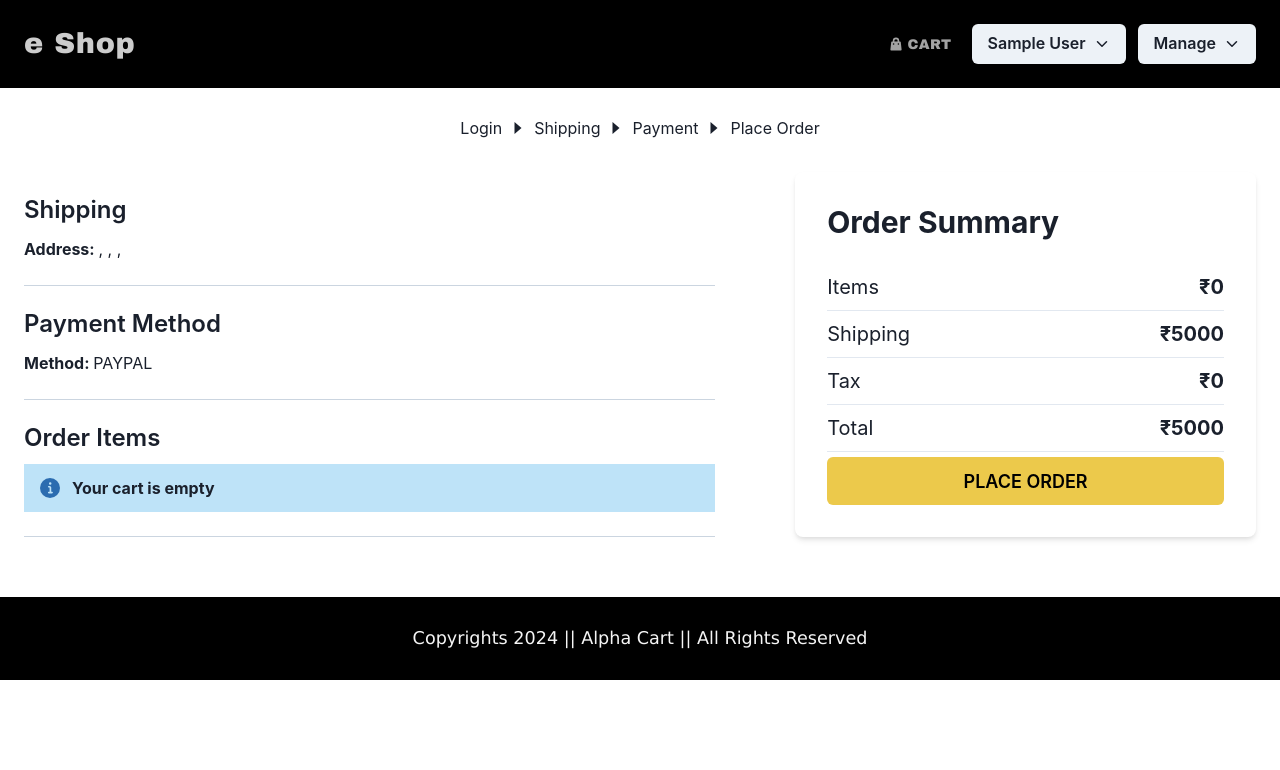
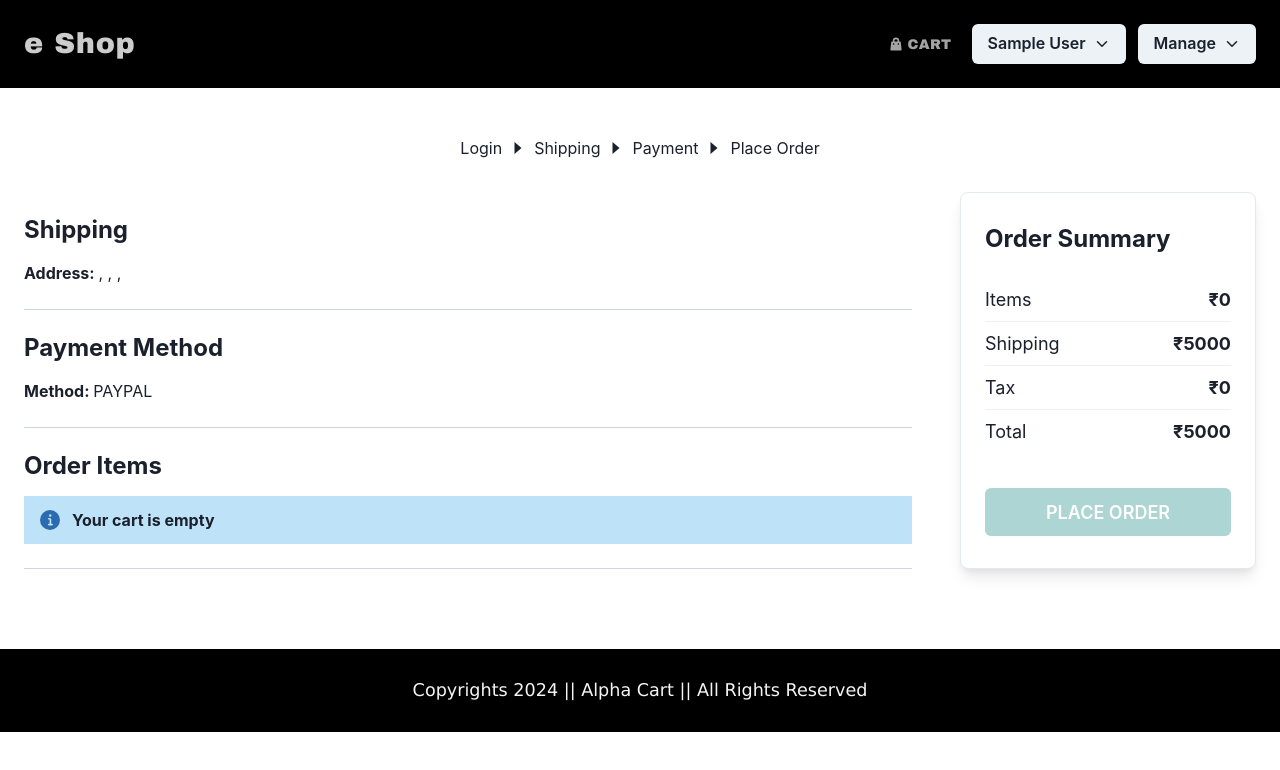
Before and after one commit to SatyamDevGenie/eShop, a React (Create React App) app in the folder frontend/: page /placeorder in a window 1280 px wide. Shown: the top 770 px of the page. Built offline with nearby package versions, Linux system fonts and the light colour scheme; sample sign-in values are in the browser's storage.

Commit message:
Place Order Screen updated

```diff
--- a/frontend/src/screens/PlaceOrderScreen.js
+++ b/frontend/src/screens/PlaceOrderScreen.js
@@ -7,6 +7,8 @@ import {
   Image,
   Link,
   Text,
+  Divider,
+  useColorModeValue,
 } from "@chakra-ui/react";
 import { useEffect } from "react";
 import { useDispatch, useSelector } from "react-redux";
@@ -49,6 +51,7 @@ const PlaceOrderScreen = () => {
       })
     );
   };
+
   useEffect(() => {
     if (!userInfo) {
       navigate("/login");
@@ -59,14 +62,14 @@ const PlaceOrderScreen = () => {
   }, [navigate, success, order, userInfo]);
 
   return (
-    <Flex w="full" direction="column" py="5">
+    <Flex w="full" direction="column" py="10">
       <CheckoutSteps step1 step2 step3 step4 />
-      <Grid templateColumns={{ sm: "1fr", xl: "3fr 2fr" }} gap="20">
-        {/* Column 1 */}
+      <Grid templateColumns={{ base: "1fr", lg: "3fr 1fr" }} gap="12">
+        {/* Column 1 - Order Details */}
         <Flex direction="column">
-          {/* Shipping */}
-          <Box borderBottom="1px" py="6" borderColor="gray.300">
-            <Heading as="h2" mb="3" fontSize="2xl" fontWeight="semibold">
+          {/* Shipping Section */}
+          <Box borderBottom="1px solid" py="6" borderColor="gray.300">
+            <Heading as="h2" mb="4" fontSize="2xl" fontWeight="bold">
               Shipping
             </Heading>
             <Text>
@@ -76,53 +79,52 @@ const PlaceOrderScreen = () => {
             </Text>
           </Box>
 
-          {/* Payment Method */}
-          <Box borderBottom="1px" py="6" borderColor="gray.300">
-            <Heading as="h2" mb="3" fontSize="2xl" fontWeight="semibold">
+          {/* Payment Method Section */}
+          <Box borderBottom="1px solid" py="6" borderColor="gray.300">
+            <Heading as="h2" mb="4" fontSize="2xl" fontWeight="bold">
               Payment Method
             </Heading>
             <Text>
-              <strong>Method: </strong>
-              {cart.paymentMethod.toUpperCase()}
+              <strong>Method: </strong> {cart.paymentMethod.toUpperCase()}
             </Text>
           </Box>
 
-          {/* Order Items */}
-          <Box borderBottom="1px" py="6" borderColor="gray.300">
-            <Heading as="h2" mb="3" fontSize="2xl" fontWeight="semibold">
+          {/* Order Items Section */}
+          <Box borderBottom="1px solid" py="6" borderColor="gray.300">
+            <Heading as="h2" mb="4" fontSize="2xl" fontWeight="bold">
               Order Items
             </Heading>
-            <Box>
             {cart.cartItems.length === 0 ? (
               <Message>Your cart is empty</Message>
             ) : (
-                <Box py="2">
+              <Box>
                 {cart.cartItems.map((item, idx) => (
                   <Flex
                     key={idx}
+                    justifyContent="space-between"
                     alignItems="center"
-                      justifyContent="space-between"
+                    py="4"
                   >
-                      <Flex py="2" alignItems="center">
+                    <Flex alignItems="center">
                       <Image
                         src={item.image}
                         alt={item.name}
                         w="12"
                         h="12"
                         objectFit="cover"
-                          mr="6"
+                        mr="4"
                       />
                       <Link
-                          fontWeight="bold"
-                          fontSize="xl"
                         as={RouterLink}
                         to={`/products/${item.product}`}
+                        fontWeight="bold"
+                        fontSize="lg"
+                        _hover={{ color: "teal.500" }}
                       >
                         {item.name}
                       </Link>
                     </Flex>
-
-                      <Text fontSize="lg" fontWeight="semibold">
+                    <Text fontWeight="semibold" fontSize="lg">
                       {item.qty} x ₹{item.price} = ₹{+item.qty * item.price}
                     </Text>
                   </Flex>
@@ -130,89 +132,71 @@ const PlaceOrderScreen = () => {
               </Box>
             )}
           </Box>
-          </Box>
         </Flex>
 
-        {/* Column 2 */}
+        {/* Column 2 - Order Summary */}
         <Flex
           direction="column"
-          bgColor="white"
+          bgColor={useColorModeValue("white", "gray.700")}
+          shadow="lg"
+          rounded="lg"
+          py="8"
+          px="6"
           justifyContent="space-between"
-          py="8"
-          px="8"
-          shadow="md"
-          rounded="lg"
-          borderColor="gray.300"
+          border="1px solid"
+          borderColor={useColorModeValue("gray.200", "gray.600")}
         >
           <Box>
-            <Heading mb="6" as="h2" fontSize="3xl" fontWeight="bold">
+            <Heading as="h2" fontSize="2xl" fontWeight="bold" mb="6">
               Order Summary
             </Heading>
 
             {/* Items Price */}
-            <Flex
-              borderBottom="1px"
-              py="2"
-              borderColor="gray.200"
-              alignitems="center"
-              justifyContent="space-between"
-            >
-              <Text fontSize="xl">Items</Text>
-              <Text fontWeight="bold" fontSize="xl">
+            <Flex justifyContent="space-between" py="2">
+              <Text fontSize="lg">Items</Text>
+              <Text fontWeight="bold" fontSize="lg">
                 ₹{cart.itemsPrice}
               </Text>
             </Flex>
+            <Divider />
 
             {/* Shipping Price */}
-            <Flex
-              borderBottom="1px"
-              py="2"
-              borderColor="gray.200"
-              alignitems="center"
-              justifyContent="space-between"
-            >
-              <Text fontSize="xl">Shipping</Text>
-              <Text fontWeight="bold" fontSize="xl">
+            <Flex justifyContent="space-between" py="2">
+              <Text fontSize="lg">Shipping</Text>
+              <Text fontWeight="bold" fontSize="lg">
                 ₹{cart.shippingPrice}
               </Text>
             </Flex>
+            <Divider />
 
             {/* Tax Price */}
-            <Flex
-              borderBottom="1px"
-              py="2"
-              borderColor="gray.200"
-              alignitems="center"
-              justifyContent="space-between"
-            >
-              <Text fontSize="xl">Tax</Text>
-              <Text fontWeight="bold" fontSize="xl">
+            <Flex justifyContent="space-between" py="2">
+              <Text fontSize="lg">Tax</Text>
+              <Text fontWeight="bold" fontSize="lg">
                 ₹{cart.taxPrice}
               </Text>
             </Flex>
+            <Divider />
 
             {/* Total Price */}
-            <Flex
-              borderBottom="1px"
-              py="2"
-              borderColor="gray.200"
-              alignitems="center"
-              justifyContent="space-between"
-            >
-              <Text fontSize="xl">Total</Text>
-              <Text fontWeight="bold" fontSize="xl">
+            <Flex justifyContent="space-between" py="2">
+              <Text fontSize="lg">Total</Text>
+              <Text fontWeight="bold" fontSize="lg">
                 ₹{cart.totalPrice}
               </Text>
             </Flex>
           </Box>
+
+          {/* Place Order Button */}
           <Button
             size="lg"
+            colorScheme="teal"
+            w="full"
+            mt="6"
             textTransform="uppercase"
-            colorScheme="yellow"
-            type="button"
-            w="full"
             onClick={placeOrderHandler}
-            disabled={cart.cartItems === 0}
+            isDisabled={cart.cartItems.length === 0}
+            _hover={{ bg: "teal.600" }}
           >
             Place Order
           </Button>
@@ -223,3 +207,234 @@ const PlaceOrderScreen = () => {
 };
 
 export default PlaceOrderScreen;
+
+
+
+
+
+
+// import {
+//   Box,
+//   Button,
+//   Flex,
+//   Grid,
+//   Heading,
+//   Image,
+//   Link,
+//   Text,
+// } from "@chakra-ui/react";
+// import { useEffect } from "react";
+// import { useDispatch, useSelector } from "react-redux";
+// import { Link as RouterLink, useNavigate } from "react-router-dom";
+
+// import { createOrder } from "../actions/orderActions";
+// import CheckoutSteps from "../components/CheckoutSteps";
+// import Message from "../components/Message";
+
+// const PlaceOrderScreen = () => {
+//   const navigate = useNavigate();
+//   const dispatch = useDispatch();
+
+//   const cart = useSelector((state) => state.cart);
+
+//   cart.itemsPrice = cart.cartItems.reduce(
+//     (acc, currVal) => acc + currVal.price * +currVal.qty,
+//     0
+//   );
+//   cart.shippingPrice = cart.itemsPrice < 10000 ? 5000 : 0;
+//   cart.taxPrice = (18 * cart.itemsPrice) / 100;
+//   cart.totalPrice = cart.itemsPrice + cart.shippingPrice + cart.taxPrice;
+
+//   const orderCreate = useSelector((state) => state.orderCreate);
+//   const { order, success } = orderCreate;
+
+//   const userLogin = useSelector((state) => state.userLogin);
+//   const { userInfo } = userLogin;
+
+//   const placeOrderHandler = () => {
+//     dispatch(
+//       createOrder({
+//         orderItems: cart.cartItems,
+//         shippingAddress: cart.shippingAddress,
+//         paymentMethod: cart.paymentMethod,
+//         itemsPrice: cart.itemsPrice,
+//         shippingPrice: cart.shippingPrice,
+//         taxPrice: cart.taxPrice,
+//         totalPrice: cart.totalPrice,
+//       })
+//     );
+//   };
+//   useEffect(() => {
+//     if (!userInfo) {
+//       navigate("/login");
+//     }
+//     if (success) {
+//       navigate(`/order/${order._id}`);
+//     }
+//   }, [navigate, success, order, userInfo]);
+
+//   return (
+//     <Flex w="full" direction="column" py="5">
+//       <CheckoutSteps step1 step2 step3 step4 />
+//       <Grid templateColumns={{ sm: "1fr", xl: "3fr 2fr" }} gap="20">
+//         {/* Column 1 */}
+//         <Flex direction="column">
+//           {/* Shipping */}
+//           <Box borderBottom="1px" py="6" borderColor="gray.300">
+//             <Heading as="h2" mb="3" fontSize="2xl" fontWeight="semibold">
+//               Shipping
+//             </Heading>
+//             <Text>
+//               <strong>Address: </strong>
+//               {cart.shippingAddress.address}, {cart.shippingAddress.city},{" "}
+//               {cart.shippingAddress.postalCode}, {cart.shippingAddress.country}
+//             </Text>
+//           </Box>
+
+//           {/* Payment Method */}
+//           <Box borderBottom="1px" py="6" borderColor="gray.300">
+//             <Heading as="h2" mb="3" fontSize="2xl" fontWeight="semibold">
+//               Payment Method
+//             </Heading>
+//             <Text>
+//               <strong>Method: </strong>
+//               {cart.paymentMethod.toUpperCase()}
+//             </Text>
+//           </Box>
+
+//           {/* Order Items */}
+//           <Box borderBottom="1px" py="6" borderColor="gray.300">
+//             <Heading as="h2" mb="3" fontSize="2xl" fontWeight="semibold">
+//               Order Items
+//             </Heading>
+//             <Box>
+//               {cart.cartItems.length === 0 ? (
+//                 <Message>Your cart is empty</Message>
+//               ) : (
+//                 <Box py="2">
+//                   {cart.cartItems.map((item, idx) => (
+//                     <Flex
+//                       key={idx}
+//                       alignItems="center"
+//                       justifyContent="space-between"
+//                     >
+//                       <Flex py="2" alignItems="center">
+//                         <Image
+//                           src={item.image}
+//                           alt={item.name}
+//                           w="12"
+//                           h="12"
+//                           objectFit="cover"
+//                           mr="6"
+//                         />
+//                         <Link
+//                           fontWeight="bold"
+//                           fontSize="xl"
+//                           as={RouterLink}
+//                           to={`/products/${item.product}`}
+//                         >
+//                           {item.name}
+//                         </Link>
+//                       </Flex>
+
+//                       <Text fontSize="lg" fontWeight="semibold">
+//                         {item.qty} x ₹{item.price} = ₹{+item.qty * item.price}
+//                       </Text>
+//                     </Flex>
+//                   ))}
+//                 </Box>
+//               )}
+//             </Box>
+//           </Box>
+//         </Flex>
+
+//         {/* Column 2 */}
+//         <Flex
+//           direction="column"
+//           bgColor="white"
+//           justifyContent="space-between"
+//           py="8"
+//           px="8"
+//           shadow="md"
+//           rounded="lg"
+//           borderColor="gray.300"
+//         >
+//           <Box>
+//             <Heading mb="6" as="h2" fontSize="3xl" fontWeight="bold">
+//               Order Summary
+//             </Heading>
+
+//             {/* Items Price */}
+//             <Flex
+//               borderBottom="1px"
+//               py="2"
+//               borderColor="gray.200"
+//               alignitems="center"
+//               justifyContent="space-between"
+//             >
+//               <Text fontSize="xl">Items</Text>
+//               <Text fontWeight="bold" fontSize="xl">
+//                 ₹{cart.itemsPrice}
+//               </Text>
+//             </Flex>
+
+//             {/* Shipping Price */}
+//             <Flex
+//               borderBottom="1px"
+//               py="2"
+//               borderColor="gray.200"
+//               alignitems="center"
+//               justifyContent="space-between"
+//             >
+//               <Text fontSize="xl">Shipping</Text>
+//               <Text fontWeight="bold" fontSize="xl">
+//                 ₹{cart.shippingPrice}
+//               </Text>
+//             </Flex>
+
+//             {/* Tax Price */}
+//             <Flex
+//               borderBottom="1px"
+//               py="2"
+//               borderColor="gray.200"
+//               alignitems="center"
+//               justifyContent="space-between"
+//             >
+//               <Text fontSize="xl">Tax</Text>
+//               <Text fontWeight="bold" fontSize="xl">
+//                 ₹{cart.taxPrice}
+//               </Text>
+//             </Flex>
+
+//             {/* Total Price */}
+//             <Flex
+//               borderBottom="1px"
+//               py="2"
+//               borderColor="gray.200"
+//               alignitems="center"
+//               justifyContent="space-between"
+//             >
+//               <Text fontSize="xl">Total</Text>
+//               <Text fontWeight="bold" fontSize="xl">
+//                 ₹{cart.totalPrice}
+//               </Text>
+//             </Flex>
+//           </Box>
+//           <Button
+//             size="lg"
+//             textTransform="uppercase"
+//             colorScheme="yellow"
+//             type="button"
+//             w="full"
+//             onClick={placeOrderHandler}
+//             disabled={cart.cartItems === 0}
+//           >
+//             Place Order
+//           </Button>
+//         </Flex>
+//       </Grid>
+//     </Flex>
+//   );
+// };
+
+// export default PlaceOrderScreen;
```
Lines whose indentation alone changed are shown as unchanged.
